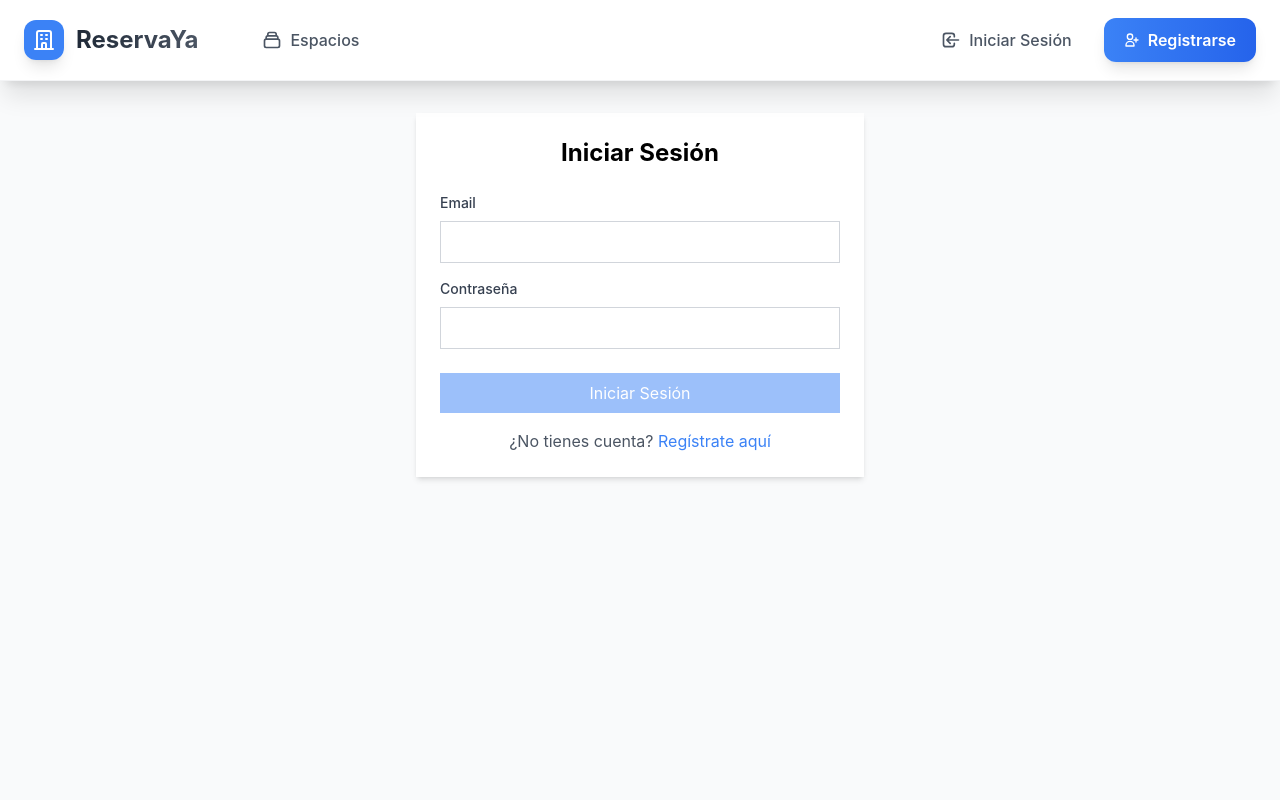
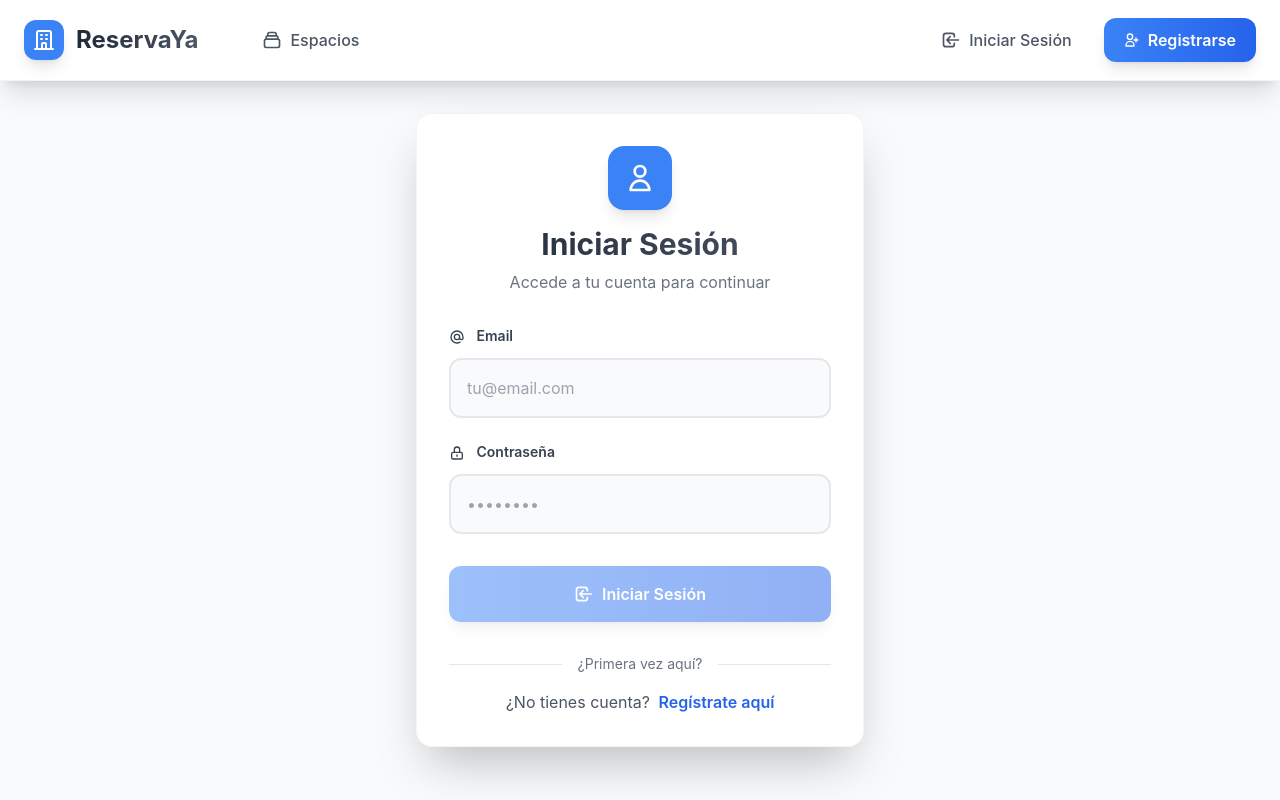
Before and after one commit to Cruzhit0/reservas-front, an Angular app: page /auth/login in a window 1280 px wide. Built offline with nearby package versions, Linux system fonts and the light colour scheme.

Commit message:
feat: creacion de dockerfile y proxi nginx cambios en aspectos en login y registro

```diff
--- a/src/app/features/auth/pages/login/login.component.html
+++ b/src/app/features/auth/pages/login/login.component.html
@@ -1,63 +1,119 @@
-
-    <div class="max-w-md mx-auto bg-white rounded-lg shadow-md p-6">
-      <h2 class="text-2xl font-bold text-center mb-6">Iniciar Sesión</h2>
+<div class="max-w-md w-full mx-auto bg-white/95 backdrop-blur-lg rounded-2xl shadow-2xl border border-gray-100 p-8 transform hover:scale-[1.02] transition-all duration-300">
+  <div class="text-center mb-8">
+    <div class="w-16 h-16 bg-gradient-to-r from-primary-500 to-blue-500 rounded-2xl flex items-center justify-center shadow-lg mx-auto mb-4">
+      <svg class="w-8 h-8 text-white" fill="none" stroke="currentColor" viewBox="0 0 24 24">
+        <path stroke-linecap="round" stroke-linejoin="round" stroke-width="2" d="M16 7a4 4 0 11-8 0 4 4 0 018 0zM12 14a7 7 0 00-7 7h14a7 7 0 00-7-7z"></path>
+      </svg>
+    </div>
+    <h2 class="text-3xl font-bold bg-gradient-to-r from-gray-800 to-gray-600 bg-clip-text text-transparent mb-2">Iniciar Sesión</h2>
+    <p class="text-gray-500">Accede a tu cuenta para continuar</p>
+  </div>
 
   <form [formGroup]="loginForm" (ngSubmit)="onSubmit()">
-        <div class="mb-4">
-          <label for="email" class="block text-sm font-medium text-gray-700 mb-2">
+    <div class="mb-6 group">
+      <label for="email" class="block text-sm font-semibold text-gray-700 mb-3 group-focus-within:text-primary-600 transition-colors">
+        <svg class="w-4 h-4 inline mr-2" fill="none" stroke="currentColor" viewBox="0 0 24 24">
+          <path stroke-linecap="round" stroke-linejoin="round" stroke-width="2" d="M16 12a4 4 0 10-8 0 4 4 0 008 0zm0 0v1.5a2.5 2.5 0 005 0V12a9 9 0 10-9 9m4.5-1.206a8.959 8.959 0 01-4.5 1.207"></path>
+        </svg>
         Email
       </label>
       <input
         type="email"
         id="email"
         formControlName="email"
-            class="w-full px-3 py-2 border border-gray-300 rounded-md focus:outline-none focus:ring-2 focus:ring-primary-500"
+        placeholder="tu@email.com"
+        class="w-full px-4 py-4 bg-gray-50 border-2 border-gray-200 rounded-xl focus:outline-none focus:border-primary-500 focus:bg-white focus:ring-4 focus:ring-primary-100 placeholder-gray-400 text-gray-800 transition-all duration-200 hover:border-gray-300"
         [class.border-red-500]="loginForm.get('email')?.invalid && loginForm.get('email')?.touched"
+        [class.focus:border-red-500]="loginForm.get('email')?.invalid && loginForm.get('email')?.touched"
+        [class.focus:ring-red-100]="loginForm.get('email')?.invalid && loginForm.get('email')?.touched"
       />
       @if (loginForm.get('email')?.invalid && loginForm.get('email')?.touched) {
-            <p class="text-red-500 text-sm mt-1">Email es requerido</p>
+        <p class="text-red-500 text-sm mt-2 flex items-center">
+          <svg class="w-4 h-4 mr-1" fill="none" stroke="currentColor" viewBox="0 0 24 24">
+            <path stroke-linecap="round" stroke-linejoin="round" stroke-width="2" d="M12 8v4m0 4h.01M21 12a9 9 0 11-18 0 9 9 0 0118 0z"></path>
+          </svg>
+          Email es requerido
+        </p>
       }
     </div>
 
-        <div class="mb-6">
-          <label for="password" class="block text-sm font-medium text-gray-700 mb-2">
+    <div class="mb-8 group">
+      <label for="password" class="block text-sm font-semibold text-gray-700 mb-3 group-focus-within:text-primary-600 transition-colors">
+        <svg class="w-4 h-4 inline mr-2" fill="none" stroke="currentColor" viewBox="0 0 24 24">
+          <path stroke-linecap="round" stroke-linejoin="round" stroke-width="2" d="M12 15v2m-6 4h12a2 2 0 002-2v-6a2 2 0 00-2-2H6a2 2 0 00-2 2v6a2 2 0 002 2zm10-10V7a4 4 0 00-8 0v4h8z"></path>
+        </svg>
         Contraseña
       </label>
       <input
         type="password"
         id="password"
         formControlName="password"
-            class="w-full px-3 py-2 border border-gray-300 rounded-md focus:outline-none focus:ring-2 focus:ring-primary-500"
+        placeholder="••••••••"
+        class="w-full px-4 py-4 bg-gray-50 border-2 border-gray-200 rounded-xl focus:outline-none focus:border-primary-500 focus:bg-white focus:ring-4 focus:ring-primary-100 placeholder-gray-400 text-gray-800 transition-all duration-200 hover:border-gray-300"
         [class.border-red-500]="loginForm.get('password')?.invalid && loginForm.get('password')?.touched"
+        [class.focus:border-red-500]="loginForm.get('password')?.invalid && loginForm.get('password')?.touched"
+        [class.focus:ring-red-100]="loginForm.get('password')?.invalid && loginForm.get('password')?.touched"
       />
       @if (loginForm.get('password')?.invalid && loginForm.get('password')?.touched) {
-            <p class="text-red-500 text-sm mt-1">Contraseña es requerida</p>
+        <p class="text-red-500 text-sm mt-2 flex items-center">
+          <svg class="w-4 h-4 mr-1" fill="none" stroke="currentColor" viewBox="0 0 24 24">
+            <path stroke-linecap="round" stroke-linejoin="round" stroke-width="2" d="M12 8v4m0 4h.01M21 12a9 9 0 11-18 0 9 9 0 0118 0z"></path>
+          </svg>
+          Contraseña es requerida
+        </p>
       }
     </div>
 
     @if (error()) {
-          <div class="mb-4 p-3 bg-red-100 border border-red-400 text-red-700 rounded">
-            {{ error() }}
+      <div class="mb-6 p-4 bg-red-50 border-l-4 border-red-500 rounded-lg">
+        <div class="flex items-center">
+          <svg class="w-5 h-5 text-red-500 mr-3" fill="none" stroke="currentColor" viewBox="0 0 24 24">
+            <path stroke-linecap="round" stroke-linejoin="round" stroke-width="2" d="M12 8v4m0 4h.01M21 12a9 9 0 11-18 0 9 9 0 0118 0z"></path>
+          </svg>
+          <p class="text-red-700 font-medium">{{ error() }}</p>
+        </div>
       </div>
     }
 
     <button
       type="submit"
       [disabled]="loginForm.invalid || loading()"
-          class="w-full bg-primary-500 text-white py-2 px-4 rounded-md hover:bg-primary-600 disabled:opacity-50 disabled:cursor-not-allowed transition-colors"
+      class="group w-full bg-gradient-to-r from-primary-500 to-primary-600 text-white font-semibold py-4 px-6 rounded-xl hover:from-primary-600 hover:to-primary-700 focus:outline-none focus:ring-4 focus:ring-primary-200 disabled:opacity-50 disabled:cursor-not-allowed transition-all duration-200 transform hover:scale-[1.02] active:scale-[0.98] shadow-lg hover:shadow-xl disabled:hover:scale-100"
     >
       @if (loading()) {
+        <span class="flex items-center justify-center">
+          <svg class="animate-spin -ml-1 mr-3 h-5 w-5 text-white" xmlns="http://www.w3.org/2000/svg" fill="none" viewBox="0 0 24 24">
+            <circle class="opacity-25" cx="12" cy="12" r="10" stroke="currentColor" stroke-width="4"></circle>
+            <path class="opacity-75" fill="currentColor" d="M4 12a8 8 0 018-8V0C5.373 0 0 5.373 0 12h4zm2 5.291A7.962 7.962 0 014 12H0c0 3.042 1.135 5.824 3 7.938l3-2.647z"></path>
+          </svg>
           Iniciando sesión...
+        </span>
       } @else {
+        <span class="flex items-center justify-center">
+          <svg class="w-5 h-5 mr-2 group-hover:rotate-12 transition-transform duration-200" fill="none" stroke="currentColor" viewBox="0 0 24 24">
+            <path stroke-linecap="round" stroke-linejoin="round" stroke-width="2" d="M11 16l-4-4m0 0l4-4m-4 4h14m-5 4v1a3 3 0 01-3 3H6a3 3 0 01-3-3V7a3 3 0 013-3h7a3 3 0 013 3v1"></path>
+          </svg>
           Iniciar Sesión
+        </span>
       }
     </button>
   </form>
 
-      <p class="text-center mt-4 text-gray-600">
+  <div class="mt-8 text-center">
+    <div class="relative">
+      <div class="absolute inset-0 flex items-center">
+        <div class="w-full border-t border-gray-200"></div>
+      </div>
+      <div class="relative flex justify-center text-sm">
+        <span class="px-4 bg-white text-gray-500">¿Primera vez aquí?</span>
+      </div>
+    </div>
+
+    <p class="mt-4 text-gray-600">
       ¿No tienes cuenta?
-        <a routerLink="/auth/register" class="text-primary-500 hover:text-primary-600">
+      <a routerLink="/auth/register" class="text-primary-600 hover:text-primary-700 font-semibold hover:underline transition-all duration-200 ml-1">
         Regístrate aquí
       </a>
     </p>
   </div>
+</div>
--- a/src/app/features/auth/pages/register/register.component.html
+++ b/src/app/features/auth/pages/register/register.component.html
@@ -1,79 +1,92 @@
-
-    <div class="max-w-md mx-auto bg-white rounded-lg shadow-md p-6">
-      <h2 class="text-2xl font-bold text-center mb-6">Registrarse</h2>
+<div class="max-w-md w-full mx-auto bg-white/95 backdrop-blur-lg rounded-2xl shadow-2xl border border-gray-100 p-8 transform hover:scale-[1.02] transition-all duration-300">
+  <div class="text-center mb-8">
+    <div class="w-16 h-16 bg-gradient-to-r from-primary-500 to-blue-500 rounded-2xl flex items-center justify-center shadow-lg mx-auto mb-4">
+      <svg class="w-8 h-8 text-white" fill="none" stroke="currentColor" viewBox="0 0 24 24">
+        <path stroke-linecap="round" stroke-linejoin="round" stroke-width="2" d="M12 12c2.21 0 4-1.79 4-4S14.21 4 12 4 8 5.79 8 8s1.79 4 4 4zm0 2c-2.67 0-8 1.34-8 4v2h16v-2c0-2.66-5.33-4-8-4z" />
+      </svg>
+    </div>
+    <h2 class="text-3xl font-bold bg-gradient-to-r from-gray-800 to-gray-600 bg-clip-text text-transparent mb-2">Registrarse</h2>
+    <p class="text-gray-500">Crea tu cuenta para comenzar</p>
+  </div>
 
   <form [formGroup]="registerForm" (ngSubmit)="onSubmit()">
-        <div class="mb-4">
-          <label for="nombre" class="block text-sm font-medium text-gray-700 mb-2">
+    <div class="mb-6 group">
+      <label for="nombre" class="block text-sm font-semibold text-gray-700 mb-3 group-focus-within:text-primary-600 transition-colors">
         Nombre Completo
       </label>
       <input
         type="text"
         id="nombre"
         formControlName="nombre"
-            class="w-full px-3 py-2 border border-gray-300 rounded-md focus:outline-none focus:ring-2 focus:ring-primary-500"
-            [class.border-red-500]="registerForm.get('nombre')?.invalid && registerForm.get('nombre')?.touched"
+        placeholder="Juan Pérez"
+        class="w-full px-4 py-4 bg-gray-50 border-2 border-gray-200 rounded-xl focus:outline-none focus:border-primary-500 focus:bg-white focus:ring-4 focus:ring-primary-100 placeholder-gray-400 text-gray-800 transition-all duration-200 hover:border-gray-300"
       />
-          @if (registerForm.get('nombre')?.invalid && registerForm.get('nombre')?.touched) {
-            <p class="text-red-500 text-sm mt-1">Nombre es requerido</p>
-          }
     </div>
 
-        <div class="mb-4">
-          <label for="email" class="block text-sm font-medium text-gray-700 mb-2">
-            Email
+    <div class="mb-6 group">
+      <label for="email" class="block text-sm font-semibold text-gray-700 mb-3 group-focus-within:text-primary-600 transition-colors">
+        Correo Electrónico
       </label>
       <input
         type="email"
         id="email"
         formControlName="email"
-            class="w-full px-3 py-2 border border-gray-300 rounded-md focus:outline-none focus:ring-2 focus:ring-primary-500"
-            [class.border-red-500]="registerForm.get('email')?.invalid && registerForm.get('email')?.touched"
+        placeholder="correo@ejemplo.com"
+        class="w-full px-4 py-4 bg-gray-50 border-2 border-gray-200 rounded-xl focus:outline-none focus:border-primary-500 focus:bg-white focus:ring-4 focus:ring-primary-100 placeholder-gray-400 text-gray-800 transition-all duration-200 hover:border-gray-300"
       />
-          @if (registerForm.get('email')?.invalid && registerForm.get('email')?.touched) {
-            <p class="text-red-500 text-sm mt-1">Email válido es requerido</p>
-          }
     </div>
 
-        <div class="mb-6">
-          <label for="password" class="block text-sm font-medium text-gray-700 mb-2">
+    <div class="mb-6 group">
+      <label for="password" class="block text-sm font-semibold text-gray-700 mb-3 group-focus-within:text-primary-600 transition-colors">
         Contraseña
       </label>
       <input
         type="password"
         id="password"
         formControlName="password"
-            class="w-full px-3 py-2 border border-gray-300 rounded-md focus:outline-none focus:ring-2 focus:ring-primary-500"
-            [class.border-red-500]="registerForm.get('password')?.invalid && registerForm.get('password')?.touched"
+        placeholder="••••••••"
+        class="w-full px-4 py-4 bg-gray-50 border-2 border-gray-200 rounded-xl focus:outline-none focus:border-primary-500 focus:bg-white focus:ring-4 focus:ring-primary-100 placeholder-gray-400 text-gray-800 transition-all duration-200 hover:border-gray-300"
       />
-          @if (registerForm.get('password')?.invalid && registerForm.get('password')?.touched) {
-            <p class="text-red-500 text-sm mt-1">Contraseña debe tener al menos 6 caracteres</p>
-          }
     </div>
-
-        @if (error()) {
-          <div class="mb-4 p-3 bg-red-100 border border-red-400 text-red-700 rounded">
-            {{ error() }}
-          </div>
-        }
 
     <button
       type="submit"
       [disabled]="registerForm.invalid || loading()"
-          class="w-full bg-primary-500 text-white py-2 px-4 rounded-md hover:bg-primary-600 disabled:opacity-50 disabled:cursor-not-allowed transition-colors"
+      class="group w-full bg-gradient-to-r from-primary-500 to-primary-600 text-white font-semibold py-4 px-6 rounded-xl hover:from-primary-600 hover:to-primary-700 focus:outline-none focus:ring-4 focus:ring-primary-200 disabled:opacity-50 disabled:cursor-not-allowed transition-all duration-200 transform hover:scale-[1.02] active:scale-[0.98] shadow-lg hover:shadow-xl disabled:hover:scale-100"
     >
       @if (loading()) {
+        <span class="flex items-center justify-center">
+          <svg class="animate-spin -ml-1 mr-3 h-5 w-5 text-white" xmlns="http://www.w3.org/2000/svg" fill="none" viewBox="0 0 24 24">
+            <circle class="opacity-25" cx="12" cy="12" r="10" stroke="currentColor" stroke-width="4" />
+            <path class="opacity-75" fill="currentColor" d="M4 12a8 8 0 018-8V0C5.373 0 0 5.373 0 12h4zm2 5.291A7.962 7.962 0 014 12H0c0 3.042 1.135 5.824 3 7.938l3-2.647z" />
+          </svg>
           Registrando...
+        </span>
       } @else {
+        <span class="flex items-center justify-center">
+          <svg class="w-5 h-5 mr-2 group-hover:rotate-12 transition-transform duration-200" fill="none" stroke="currentColor" viewBox="0 0 24 24">
+            <path stroke-linecap="round" stroke-linejoin="round" stroke-width="2" d="M5 13l4 4L19 7" />
+          </svg>
           Registrarse
+        </span>
       }
     </button>
   </form>
 
-      <p class="text-center mt-4 text-gray-600">
-        ¿Ya tienes cuenta?
-        <a routerLink="/auth/login" class="text-primary-500 hover:text-primary-600">
+  <div class="mt-8 text-center">
+    <div class="relative">
+      <div class="absolute inset-0 flex items-center">
+        <div class="w-full border-t border-gray-200"></div>
+      </div>
+      <div class="relative flex justify-center text-sm">
+        <span class="px-4 bg-white text-gray-500">¿Ya tienes cuenta?</span>
+      </div>
+    </div>
+
+    <p class="mt-4 text-gray-600">
+      <a routerLink="/auth/login" class="text-primary-600 hover:text-primary-700 font-semibold hover:underline transition-all duration-200">
         Inicia sesión aquí
       </a>
     </p>
   </div>
+</div>
--- a/src/app/features/auth/pages/register/register.component.ts
+++ b/src/app/features/auth/pages/register/register.component.ts
@@ -36,7 +36,7 @@ export class RegisterComponent {
 
       this.authService.register(registerData as any).subscribe({
         next: () => {
-          this.router.navigate(["/espacios"])
+          this.router.navigate(["/login"])
         },
         error: (err) => {
           this.error.set("Error al registrar usuario")
--- a/src/environments/environment.ts
+++ b/src/environments/environment.ts
@@ -1,4 +1,4 @@
 export const environment = {
     production: false,
-    API_URL: 'http://localhost:3000'
+    API_URL: 'https://reservas.api.dev.dtt.tja.ucb.edu.bo'
 };
```
Also changed, not shown: src/app/features/espacios/pages/espacio-list/espacio-list.component.html (+0 -12 lines), 2 other files (tests, documents, lock files or other folders). Lines whose indentation alone changed are shown as unchanged.
